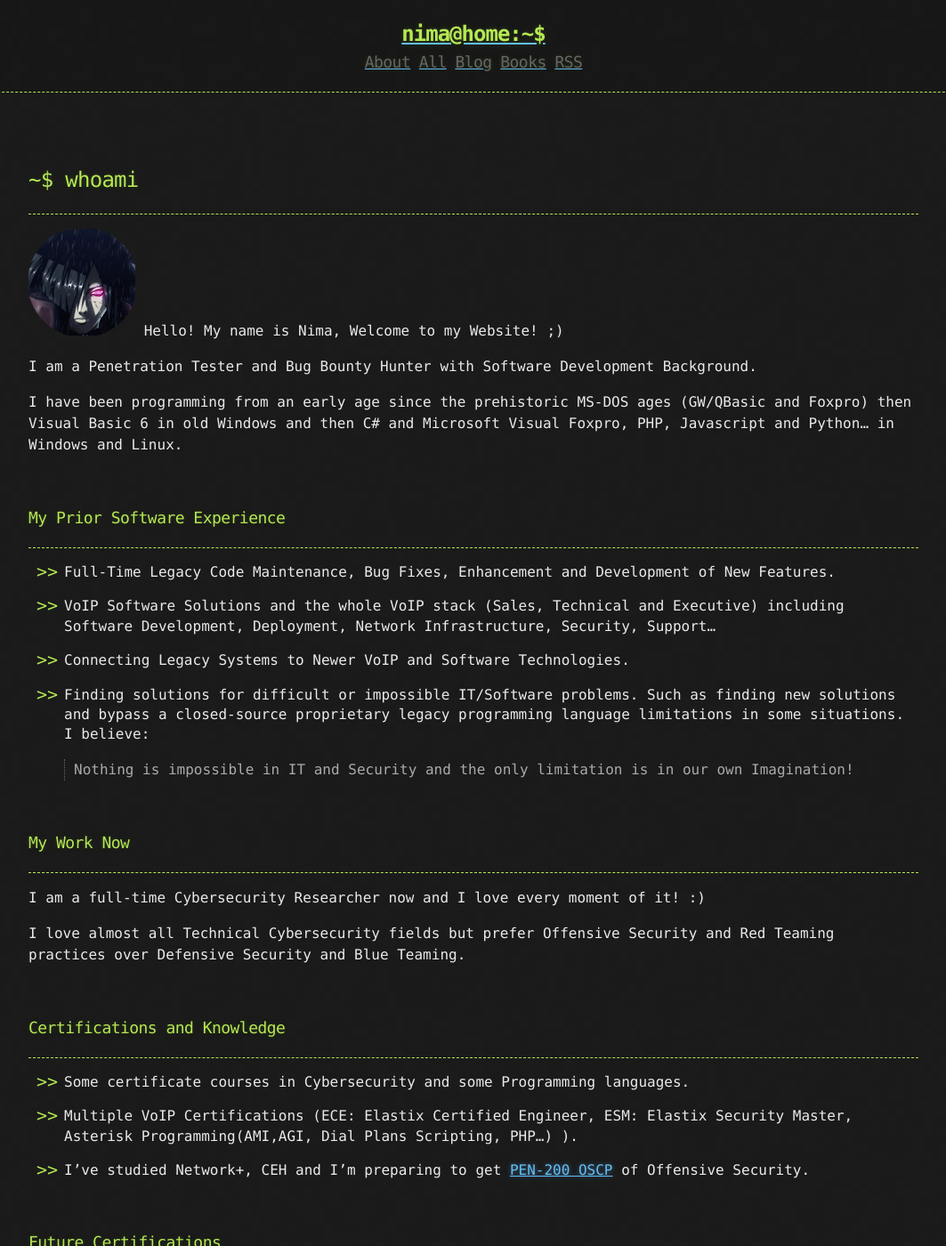
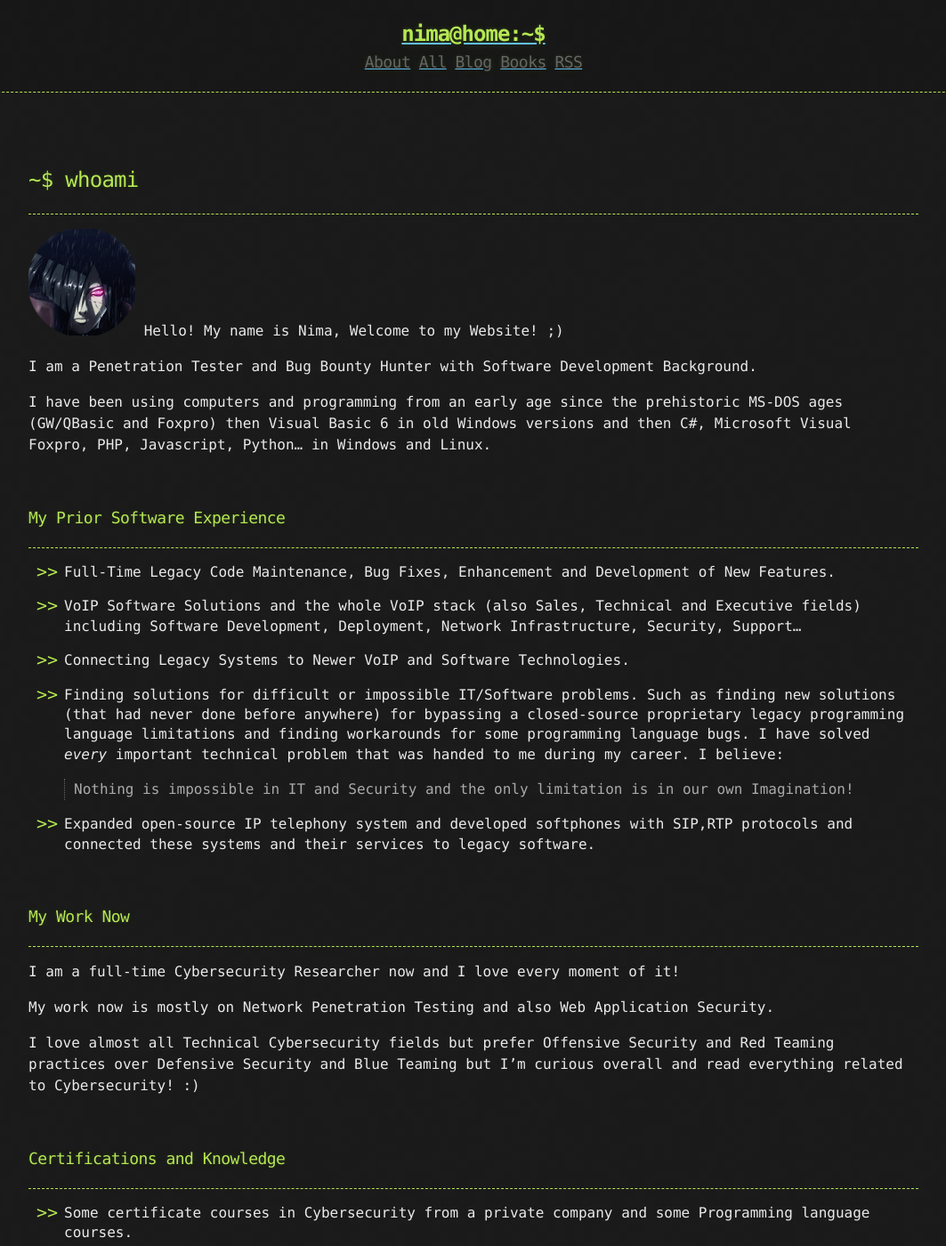
Before and after one commit to CamoCatX/camocatx.github.io, a Jekyll site: the page built from about.md, in a window 1280 px wide and 1400 px high. Shown: the whole window at 89% size, without its empty margins (108-1171 px from the left). Built offline with Jekyll 4.4.1, drawn with Linux system fonts in a browser that asks for light colours; some of the changed text lies outside the part shown.

Commit message:
Update about.md

```diff
--- a/about.md
+++ b/about.md
@@ -11,7 +11,7 @@ title: About
 
 I am a Penetration Tester and Bug Bounty Hunter with Software Development Background.
 
-I have been programming from an early age since the prehistoric MS-DOS ages (GW/QBasic and Foxpro) then Visual Basic 6 in old Windows and then C# and Microsoft Visual Foxpro, PHP, Javascript and Python... in Windows and Linux.
+I have been using computers and programming from an early age since the prehistoric MS-DOS ages (GW/QBasic and Foxpro) then Visual Basic 6 in old Windows versions and then C#, Microsoft Visual Foxpro, PHP, Javascript, Python... in Windows and Linux.
 
 <br>
 ### My Prior Software Experience
@@ -19,31 +19,35 @@ I have been programming from an early age since the prehistoric MS-DOS ages (GW/
 
 * Full-Time Legacy Code Maintenance, Bug Fixes, Enhancement and Development of New Features.
 
-* VoIP Software Solutions and the whole VoIP stack (Sales, Technical and Executive) including Software Development, Deployment, Network Infrastructure, Security, Support...
+* VoIP Software Solutions and the whole VoIP stack (also Sales, Technical and Executive fields) including Software Development, Deployment, Network Infrastructure, Security, Support...
 
 * Connecting Legacy Systems to Newer VoIP and Software Technologies.
 
-* Finding solutions for difficult or impossible IT/Software problems. Such as finding new solutions and bypass a closed-source proprietary legacy programming language limitations in some situations. I believe:
+* Finding solutions for difficult or impossible IT/Software problems. Such as finding new solutions (that had never done before anywhere) for bypassing a closed-source proprietary legacy programming language limitations and finding workarounds for some programming language bugs. I have solved _every_ important technical problem that was handed to me during my career. I believe:
 
 > Nothing is impossible in IT and Security and the only limitation is in our own Imagination!
+
+* Expanded open-source IP telephony system and developed softphones with SIP,RTP protocols and connected these systems and their services to legacy software.
 
 <br>
 ### My Work Now
 * * *
 
-I am a full-time Cybersecurity Researcher now and I love every moment of it! :)
+I am a full-time Cybersecurity Researcher now and I love every moment of it!
 
-I love almost all Technical Cybersecurity fields but prefer Offensive Security and Red Teaming practices over Defensive Security and Blue Teaming.
+My work now is mostly on Network Penetration Testing and also Web Application Security.
+
+I love almost all Technical Cybersecurity fields but prefer Offensive Security and Red Teaming practices over Defensive Security and Blue Teaming but I'm curious overall and read everything related to Cybersecurity! :)
 
 <br>
 ### Certifications and Knowledge
 * * *
 
-* Some certificate courses in Cybersecurity and some Programming languages.
+* Some certificate courses in Cybersecurity from a private company and some Programming language courses.
 
-* Multiple VoIP Certifications (ECE: Elastix Certified Engineer, ESM: Elastix Security Master, Asterisk Programming(AMI,AGI, Dial Plans Scripting, PHP...) ).
+* Multiple VoIP Certifications (ECE: Elastix Certified Engineer, ESM: Elastix Security Master, Asterisk Programming(AMI,AGI, Dial Plans Scripting, PHP, .NET Core APIs...) ).
 
-* I've studied Network+, CEH and I'm preparing to get [PEN-200 OSCP](https://www.offensive-security.com/pwk-oscp/) of Offensive Security.
+* I've studied Network+, CEH: Certified Ethical Hacker certifications and I'm preparing to get [PEN-200 OSCP](https://www.offensive-security.com/pwk-oscp/) of Offensive Security. I like [Offensive Security](https://www.offensive-security.com/) and [PortSwigger](https://portswigger.net/) companies.
 
 <br>
 ### Future Certifications
```
Also changed, not shown: other parts of about.md (+1 -1 lines).
